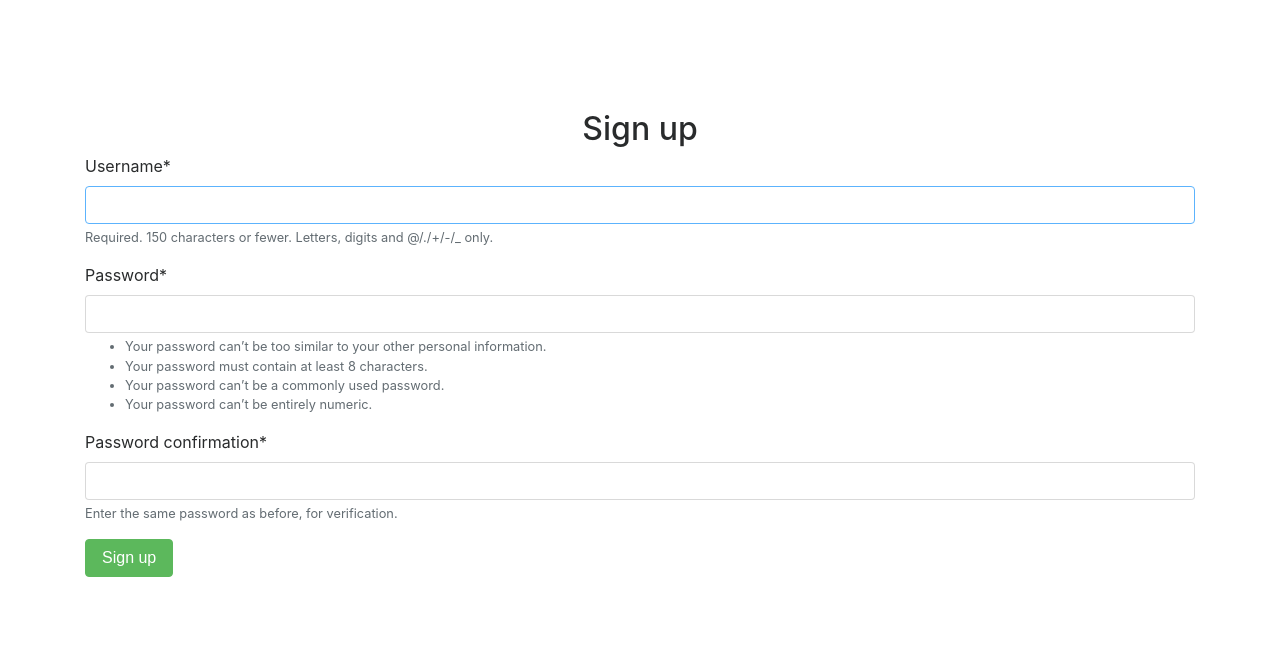
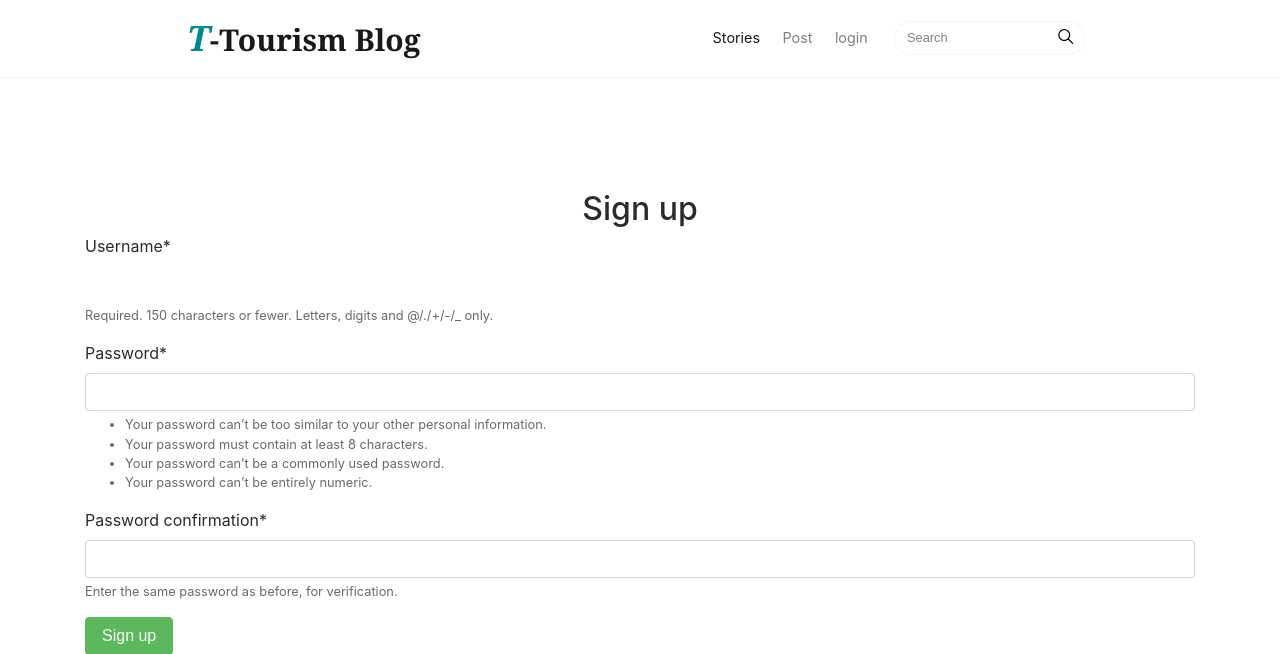
Before and after one commit to mahinhasan/tourism-blog, a Django app: page /register in a window 1280 px wide. Shown: the top 654 px of the page. Run offline with Django 3.2, Linux system fonts and the light colour scheme; some libraries are stand-ins or nearby versions.

Commit message:
changes in regi

```diff
--- a/templates/myapp/register.html
+++ b/templates/myapp/register.html
@@ -4,16 +4,69 @@
 
 <!DOCTYPE html>
 <html lang="en">
-<head>
-    <meta charset="UTF-8">
-    <meta http-equiv="X-UA-Compatible" content="IE=edge">
-    <meta name="viewport" content="width=device-width, initial-scale=1.0">
-    <link href="{% static 'myapp/css/bootstrap.min.css' %}" rel="stylesheet">
+    <head>
+        <meta charset="utf-8">
+        <meta name="viewport" content="width=device-width, initial-scale=1, shrink-to-fit=no">
+        <meta name="description" content="">
+        <meta name="author" content="">
+        <link rel="icon" href="{% static 'myapp/images/favicon.ico' %}">
+        <title>Tourism-welcom to visit tourism.com</title>
+        <!-- Bootstrap core CSS -->
+        <link href="{% static 'myapp/css/bootstrap.min.css' %}" rel="stylesheet">
+        <!-- Fonts -->
+        <link href="https://maxcdn.bootstrapcdn.com/font-awesome/4.7.0/css/font-awesome.min.css" rel="stylesheet">
+        <link href="https://fonts.googleapis.com/css?family=Righteous" rel="stylesheet">
+        <!-- Custom styles for this template -->
+        <link rel="stylesheet" href="{% static 'myapp/css/login.css' %}">
+        <link href="{% static 'myapp/css/mediumish.css' %}" rel="stylesheet">
+    </head>
+<body>
+    <nav class="navbar navbar-toggleable-md navbar-light bg-white fixed-top mediumnavigation">
+        <button class="navbar-toggler navbar-toggler-right" type="button" data-toggle="collapse" data-target="#navbarsExampleDefault" aria-controls="navbarsExampleDefault" aria-expanded="false" aria-label="Toggle navigation">
+        <span class="navbar-toggler-icon"></span>
+        </button>
+        <div class="container w-75 mx-auto">
+            <!-- Begin Logo -->
+            <a class="navbar-brand" style="font-family: Georgia, 'Times New Roman', Times, serif;font-weight: bolder;font-size: 30px;" href="{% url 'home' %}">
 
-    <title>Document</title>
-</head>
-<body>
+                <!-- <img src="{% static 'myapp/images/logo.png' %}" alt="logo"> -->
+            <span style="color:darkcyan;font-size: 35px;font-style: italic;" > T</span>-Tourism Blog
+            </a>
+            <!-- End Logo -->
+            <div class="collapse navbar-collapse" id="navbarsExampleDefault">
+                <!-- Begin Menu -->
+                <ul class="navbar-nav ml-auto">
+                    <li class="nav-item active">
+                    <a class="nav-link" href="index.html">Stories <span class="sr-only">(current)</span></a>
+                    </li>
+                    <li class="nav-item">
+                    <a class="nav-link" href="post.html">Post</a>
+                    </li>
 
+                    {% if user.is_authenticated%}
+                    <li class="nav-item">
+                        <a class="nav-link" href="#">{{user.username}}</a>
+                        </li>
+                    <li class="nav-item">
+                        <a class="nav-link" href="{% url 'logout' %}">logout</a>
+                    </li>
+
+                    {% else %}
+                    <li class="nav-item">
+                        <a class="nav-link" href="{% url 'login' %}">login</a>
+                    </li>
+                    {% endif%}
+                </ul>
+                <!-- End Menu -->
+                <!-- Begin Search -->
+                <form class="form-inline my-2 my-lg-0">
+                    <input class="form-control mr-sm-2" type="text" placeholder="Search">
+                    <span class="search-icon"><svg class="svgIcon-use" width="25" height="25" viewbox="0 0 25 25"><path d="M20.067 18.933l-4.157-4.157a6 6 0 1 0-.884.884l4.157 4.157a.624.624 0 1 0 .884-.884zM6.5 11c0-2.62 2.13-4.75 4.75-4.75S16 8.38 16 11s-2.13 4.75-4.75 4.75S6.5 13.62 6.5 11z"></path></svg></span>
+                </form>
+                <!-- End Search -->
+            </div>
+        </div>
+        </nav>
     <div class="container">
     <h2 style="text-align: center; padding-top: 10%;">Sign up</h2>
     <form method="post">
```
